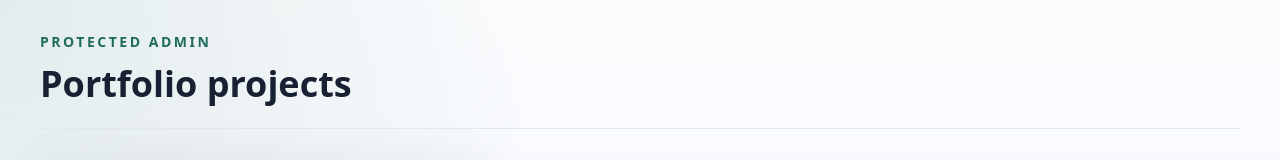
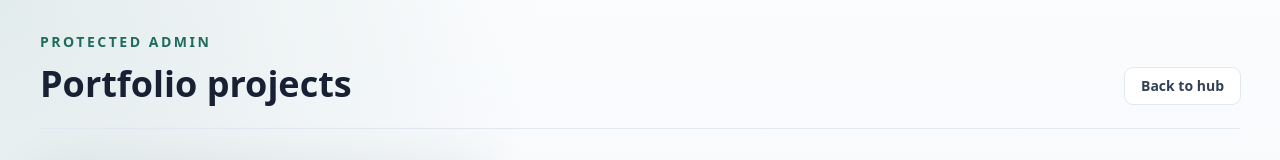
Before and after one commit to Hawk2323/portfolio-hub, a Next.js app: page /admin in a window 1280 px wide. Shown: the top 160 px of the page. Built offline with nearby package versions, Linux system fonts and the light colour scheme.

Commit message:
Add admin back link

```diff
--- a/app/admin/page.tsx
+++ b/app/admin/page.tsx
@@ -1,11 +1,17 @@
+import Link from "next/link";
 import AdminProjectList from "@/components/AdminProjectList";
 
 export default function AdminPage() {
   return (
     <main className="mx-auto min-h-screen w-full max-w-7xl px-5 py-8 sm:px-8 lg:px-10">
-      <header className="mb-8 border-b border-slate-200 pb-6">
-        <p className="mb-3 text-sm font-semibold uppercase tracking-[0.18em] text-pine">Protected admin</p>
-        <h1 className="text-4xl font-semibold text-ink">Portfolio projects</h1>
+      <header className="mb-8 flex flex-wrap items-end justify-between gap-4 border-b border-slate-200 pb-6">
+        <div>
+          <p className="mb-3 text-sm font-semibold uppercase tracking-[0.18em] text-pine">Protected admin</p>
+          <h1 className="text-4xl font-semibold text-ink">Portfolio projects</h1>
+        </div>
+        <Link className="admin-button-secondary" href="/">
+          Back to hub
+        </Link>
       </header>
       <AdminProjectList />
     </main>
```
